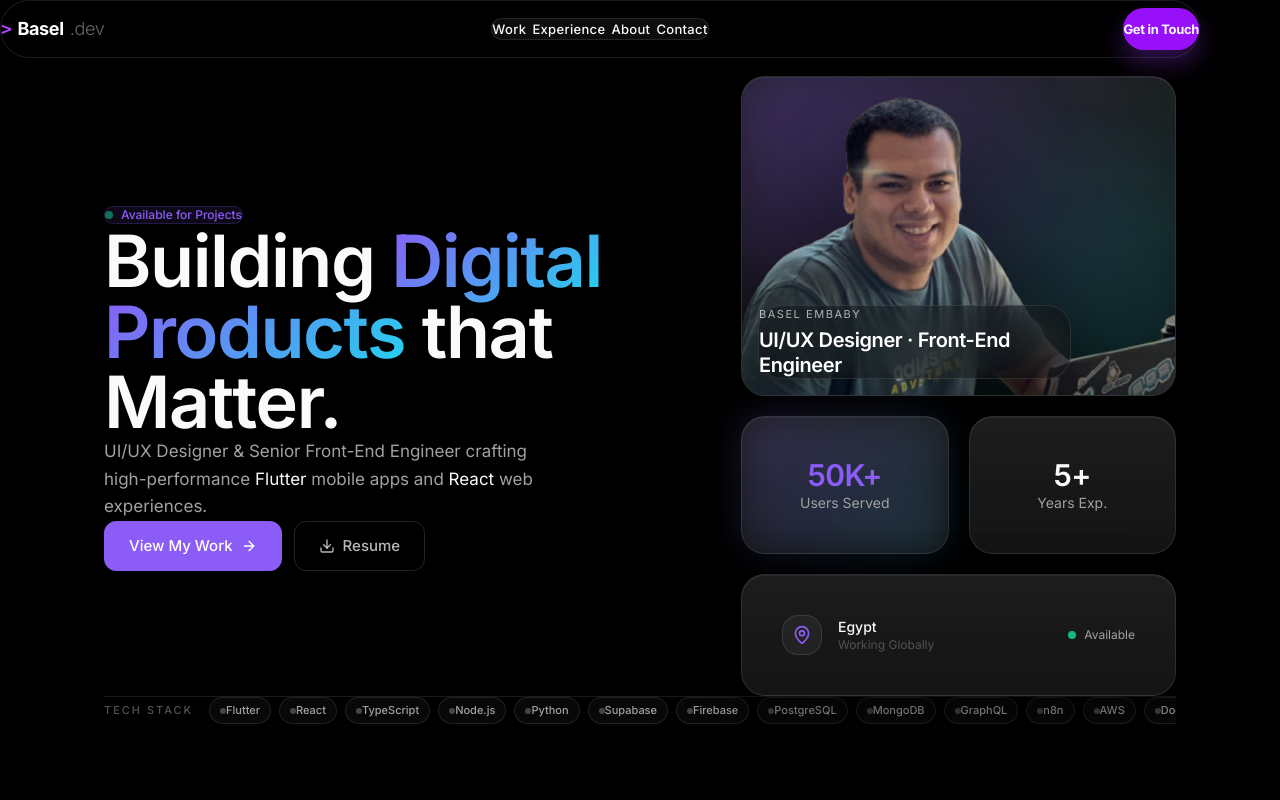
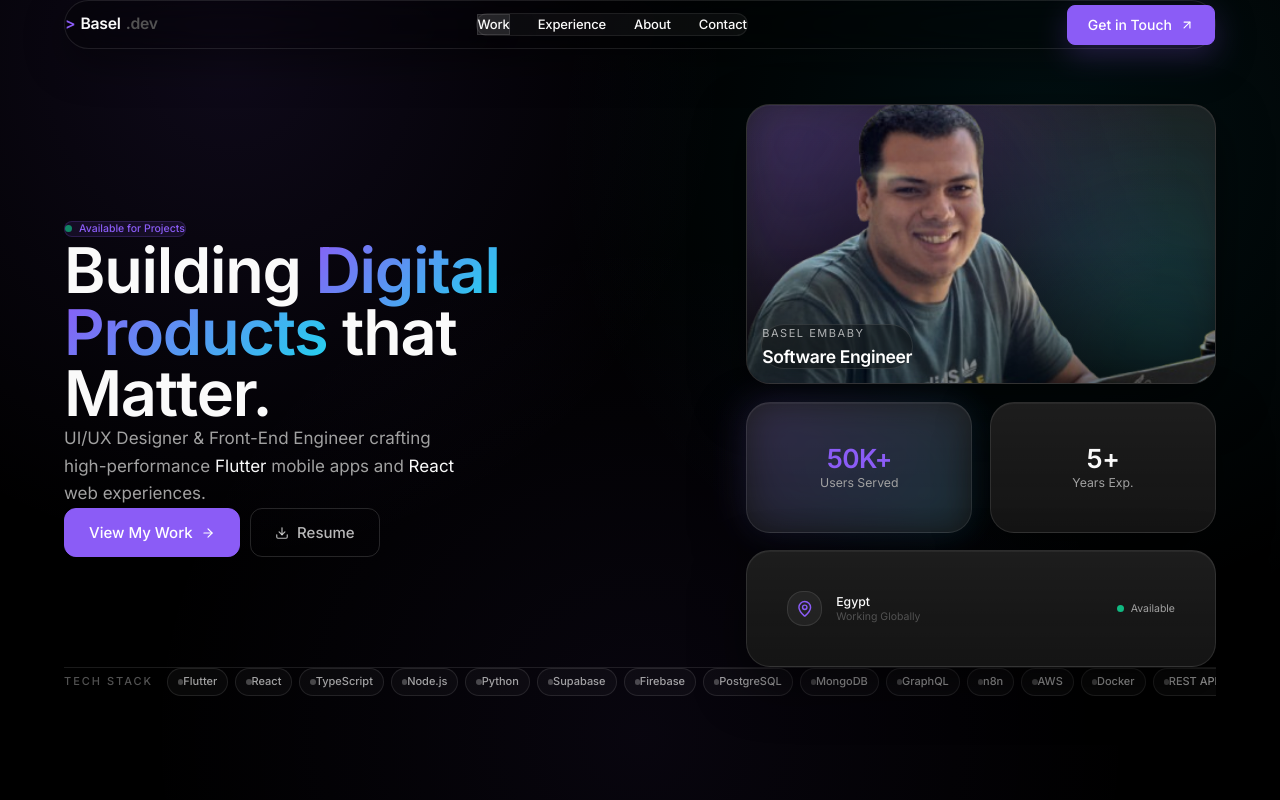
Before and after one commit to engbasel/baselembaby, a React (Vite) app: page / in a window 1280 px wide. Shown: the top 800 px of the page. Built offline with nearby package versions, Linux system fonts and the light colour scheme; a web font is replaced by a local one.

Commit message:
padding-top

```diff
--- a/index.html
+++ b/index.html
@@ -8,11 +8,11 @@
     <!-- SEO Meta Tags -->
     <meta
       name="description"
-      content="Basel Embaby - Senior Software Engineer specializing in Flutter mobile apps and React web interfaces. Building digital excellence."
+      content="Basel Embaby - Software Engineer specializing in Flutter mobile apps and React web interfaces. Building digital excellence."
     />
     <meta
       name="keywords"
-      content="Basel Embaby, Senior Software Engineer, Flutter Developer, React Developer, Mobile App Developer, Web Developer, Full Stack"
+      content="Basel Embaby, Software Engineer, Flutter Developer, React Developer, Mobile App Developer, Web Developer, Full Stack"
     />
     <meta name="author" content="Basel Embaby" />
     <meta name="robots" content="index, follow" />
@@ -21,11 +21,11 @@
     <meta property="og:type" content="website" />
     <meta
       property="og:title"
-      content="Basel Embaby - Senior Software Engineer"
+      content="Basel Embaby - Software Engineer"
     />
     <meta
       property="og:description"
-      content="Architecting Digital Excellence. Senior Software Engineer specializing in Flutter mobile apps and React web interfaces."
+      content="Architecting Digital Excellence. Software Engineer specializing in Flutter mobile apps and React web interfaces."
     />
     <meta property="og:image" content="/og-image.jpg" />
     <meta property="og:url" content="https://BASELEMBABY" />
@@ -34,7 +34,7 @@
     <meta name="twitter:card" content="summary_large_image" />
     <meta
       name="twitter:title"
-      content="Basel Embaby - Senior Software Engineer"
+      content="Basel Embaby - Software Engineer"
     />
     <meta
       name="twitter:description"
@@ -58,7 +58,7 @@
       rel="stylesheet"
     />
 
-    <title>Basel Embaby - Senior Software Engineer</title>
+    <title>Basel Embaby - Software Engineer</title>
   </head>
   <body>
     <div id="root"></div>
--- a/src/App.jsx
+++ b/src/App.jsx
@@ -11,7 +11,7 @@ import AllProjects from './pages/AllProjects';
 
 function HomePage() {
   return (
-    <div className="min-h-screen bg-[var(--color-bg)]">
+    <div className="min-h-screen">
       <Navbar />
       <main>
         <HeroBento />
@@ -27,7 +27,7 @@ function HomePage() {
 
 function App() {
   useEffect(() => {
-    document.title = 'Basel Embaby - Senior Software Engineer';
+    document.title = 'Basel Embaby - Software Engineer';
   }, []);
 
   return (
--- a/src/components/About.jsx
+++ b/src/components/About.jsx
@@ -78,7 +78,7 @@ const About = () => {
             >
               <p>
                 I'm a{' '}
-                <span className="text-[var(--color-text)] font-medium">Senior Software Engineer</span>{' '}
+                <span className="text-[var(--color-text)] font-medium">Software Engineer</span>{' '}
                 with 5+ years of experience building digital products. My journey started with curiosity about how apps work and evolved into a passion for crafting them.
               </p>
               <p>
--- a/src/components/HeroBento.jsx
+++ b/src/components/HeroBento.jsx
@@ -43,7 +43,7 @@ const HeroBento = () => {
   };
 
   return (
-    <section id="hero" className="min-h-screen flex items-center pt-32 pb-14 md:pt-36 md:pb-18 lg:pt-40">
+    <section id="hero" className="min-h-screen flex items-center pt-40 pb-14 md:pt-44 md:pb-18 lg:pt-48">
       <div className="container">
         <div className="grid grid-cols-1 lg:grid-cols-12 gap-5">
 
@@ -87,7 +87,7 @@ const HeroBento = () => {
                 custom={2}
                 className="text-[17px] text-[var(--color-text-secondary)] leading-relaxed mb-8 max-w-md"
               >
-                UI/UX Designer & Senior Front-End Engineer crafting high-performance{' '}
+                UI/UX Designer & Front-End Engineer crafting high-performance{' '}
                 <span className="text-[var(--color-text)]">Flutter</span> mobile apps and{' '}
                 <span className="text-[var(--color-text)]">React</span> web experiences.
               </motion.p>
@@ -142,7 +142,7 @@ const HeroBento = () => {
                     Basel Embaby
                   </p>
                   <h2 className="font-display text-[18px] sm:text-xl font-semibold text-white tracking-[-0.03em] leading-tight">
-                    UI/UX Designer · Front-End Engineer
+                     Software Engineer
                   </h2>
                 </div>
               </div>
--- a/src/components/Navbar.jsx
+++ b/src/components/Navbar.jsx
@@ -1,6 +1,6 @@
-import { useState, useEffect } from 'react';
-import { motion, AnimatePresence } from 'framer-motion';
-import { Menu, X } from 'lucide-react';
+import { useEffect, useMemo, useRef, useState } from 'react';
+import { AnimatePresence, motion } from 'framer-motion';
+import { Menu, X, ArrowUpRight } from 'lucide-react';
 
 const navLinks = [
   { name: 'Work', href: '#work' },
@@ -9,150 +9,232 @@ const navLinks = [
   { name: 'Contact', href: '#contact' },
 ];
 
+function getScrollOffset(navEl) {
+  const navH = navEl?.getBoundingClientRect().height ?? 64;
+  const topGap = 28;
+  return Math.round(navH + topGap);
+}
+
 const Navbar = () => {
+  const navRef = useRef(null);
   const [isScrolled, setIsScrolled] = useState(false);
   const [isMobileMenuOpen, setIsMobileMenuOpen] = useState(false);
+  const [activeHref, setActiveHref] = useState('#work');
+
+  const sectionHrefs = useMemo(() => navLinks.map((l) => l.href), []);
 
   useEffect(() => {
-    const handleScroll = () => {
-      setIsScrolled(window.scrollY > 20);
-    };
-    window.addEventListener('scroll', handleScroll, { passive: true });
-    return () => window.removeEventListener('scroll', handleScroll);
+    const onScroll = () => setIsScrolled(window.scrollY > 16);
+    onScroll();
+    window.addEventListener('scroll', onScroll, { passive: true });
+    return () => window.removeEventListener('scroll', onScroll);
   }, []);
 
   useEffect(() => {
     document.body.style.overflow = isMobileMenuOpen ? 'hidden' : '';
-    return () => { document.body.style.overflow = ''; };
+    return () => {
+      document.body.style.overflow = '';
+    };
   }, [isMobileMenuOpen]);
+
+  useEffect(() => {
+    const sectionEls = sectionHrefs
+      .map((href) => document.querySelector(href))
+      .filter(Boolean);
+
+    if (!sectionEls.length) return undefined;
+
+    const offset = getScrollOffset(navRef.current);
+    const observer = new IntersectionObserver(
+      (entries) => {
+        const visible = entries
+          .filter((e) => e.isIntersecting)
+          .sort((a, b) => (b.intersectionRatio ?? 0) - (a.intersectionRatio ?? 0))[0];
+        if (visible?.target?.id) setActiveHref(`#${visible.target.id}`);
+      },
+      {
+        root: null,
+        rootMargin: `-${offset}px 0px -55% 0px`,
+        threshold: [0.12, 0.18, 0.25],
+      }
+    );
+
+    sectionEls.forEach((el) => observer.observe(el));
+    return () => observer.disconnect();
+  }, [sectionHrefs]);
 
   const scrollToSection = (e, href) => {
     e.preventDefault();
-    const element = document.querySelector(href);
-    if (element) {
-      const offset = 80;
-      const top = element.getBoundingClientRect().top + window.scrollY - offset;
+    const el = document.querySelector(href);
+    if (!el) return;
+
+    const offset = getScrollOffset(navRef.current);
+    const top = el.getBoundingClientRect().top + window.scrollY - offset;
+
+    setActiveHref(href);
     window.scrollTo({ top, behavior: 'smooth' });
     setIsMobileMenuOpen(false);
-    }
   };
 
   const scrollToTop = (e) => {
     e.preventDefault();
+    setIsMobileMenuOpen(false);
     window.scrollTo({ top: 0, behavior: 'smooth' });
   };
 
   return (
     <>
       <motion.header
-        initial={{ y: -100, opacity: 0 }}
+        initial={{ y: -22, opacity: 0 }}
         animate={{ y: 0, opacity: 1 }}
-        transition={{ duration: 0.6, ease: [0.22, 1, 0.36, 1] }}
-        className="fixed top-0 left-0 right-0 z-50 pt-5 md:pt-8"
+        transition={{ duration: 0.45, ease: [0.22, 1, 0.36, 1] }}
+        className="fixed inset-x-0 top-0 z-50 pt-4 md:pt-6"
       >
-        <div className="max-w-[1200px] mx-auto px-6">
+        <div className="container relative">
           <nav
-            className={`grid grid-cols-[1fr_auto_1fr] items-center h-[58px] px-5 rounded-full border transition-all duration-500 ${
+            ref={navRef}
+            className={[
+              'pointer-events-auto',
+              'grid grid-cols-[auto_1fr_auto] items-center',
+              'h-12 md:h-14',
+              'px-4 md:px-5',
+              'rounded-full border transition-all duration-300',
               isScrolled
-                ? 'bg-black/60 backdrop-blur-2xl border-white/15 shadow-[0_20px_40px_rgba(0,0,0,0.4)]'
-                : 'bg-black/20 backdrop-blur-md border-white/10 shadow-none'
-            }`}
+                ? 'bg-black/55 backdrop-blur-2xl border-white/14 shadow-[0_18px_45px_rgba(0,0,0,0.55)]'
+                : 'bg-black/30 backdrop-blur-xl border-white/10 shadow-[0_14px_40px_rgba(0,0,0,0.40)]',
+            ].join(' ')}
+            aria-label="Primary"
           >
-            {/* Left: Logo Section */}
-            <div className="flex justify-start">
+            {/* Logo */}
             <a
               href="#"
               onClick={scrollToTop}
-                className="flex items-center gap-1.5 font-display text-[16px] md:text-[18px] font-bold tracking-tight group"
+              className="flex items-center gap-1.5 font-display text-[15px] md:text-lg font-semibold tracking-[-0.03em] select-none"
+              aria-label="Go to top"
             >
-                <span className="text-purple-500 font-mono transition-transform group-hover:-translate-x-0.5">&gt;</span>
-                <span className="text-white">Basel</span>
-                <span className="text-white/40 font-light">.dev</span>
+              <span className="text-[var(--color-accent)]">&gt;</span>
+              <span className="text-[var(--color-text)]">Basel</span>
+              <span className="text-[var(--color-text-muted)]">.dev</span>
             </a>
-            </div>
 
-            {/* Center: Desktop Links In Separate Container */}
-            <div className="hidden md:flex justify-center items-center">
-              <div className="flex items-center gap-1.5 rounded-full p-1 border border-white/10 bg-white/5 backdrop-blur-xl">
-                {navLinks.map((link) => (
-                  <a
+            {/* Desktop links */}
+            <div className="hidden md:flex justify-center">
+              <div className="flex items-center gap-8 rounded-full p-1.5 border border-white/8 bg-white/4 backdrop-blur-xl">
+                {navLinks.map((link) => {
+                  const isActive = activeHref === link.href;
+                  return (
+                    <motion.a
                       key={link.name}
                       href={link.href}
                       onClick={(e) => scrollToSection(e, link.href)}
-                    className="px-[18px] py-[7px] text-[13px] font-medium tracking-wide text-white/70 hover:text-white transition-all duration-300 rounded-full hover:bg-white/10"
+                      aria-current={isActive ? 'page' : undefined}
+                      whileTap={{ scale: 0.98 }}
+                      className={[
+                        'relative rounded-xl px-[18px] py-2 text-[13px] font-medium tracking-[-0.01em] transition-colors duration-200',
+                        'focus-visible:outline-none focus-visible:ring-2 focus-visible:ring-[var(--color-accent)]/60',
+                        isActive ? 'text-white' : 'text-white/70 hover:text-white',
+                        'after:content-[\'\'] after:absolute after:left-5 after:right-5 after:bottom-1 after:h-px after:rounded-full after:bg-white/0 after:transition-colors after:duration-200',
+                        isActive ? 'after:bg-white/0' : 'hover:after:bg-white/25',
+                      ].join(' ')}
                     >
-                    {link.name}
-                  </a>
-                ))}
+                      {isActive && (
+                        <motion.span
+                          layoutId="navActivePill"
+                          className="absolute inset-0 rounded-x0.5 bg-white/10 border border-white/10 shadow-[0_10px_24px_rgba(0,0,0,0.35)]"
+                          transition={{ type: 'spring', stiffness: 480, damping: 40 }}
+                          aria-hidden="true"
+                        />
+                      )}
+                      <span className="relative">{link.name}</span>
+                    </motion.a>
+                  );
+                })}
               </div>
             </div>
 
-            {/* Right: CTA Section */}
-            <div className="flex justify-end items-center gap-4">
+            {/* Right side */}
+            <div className="flex items-center justify-end gap-2">
               <a
                 href="#contact"
                 onClick={(e) => scrollToSection(e, '#contact')}
-                className="hidden md:inline-flex items-center justify-center h-[42px] px-6 rounded-full bg-purple-600 text-white text-[13px] font-bold tracking-tight hover:bg-purple-500 hover:scale-[1.03] active:scale-[0.97] transition-all duration-300 shadow-[0_12px_24px_rgba(147,51,234,0.35)]"
+                className="hidden md:inline-flex btn btn-primary rounded-full px-5 shadow-[0_10px_30px_rgba(139,92,246,0.25)]"
               >
                 Get in Touch
+                <ArrowUpRight className="w-4 h-4" />
               </a>
 
-              {/* Mobile Menu Icon */}
               <button
-                className="md:hidden w-10 h-10 flex items-center justify-center text-white/80 hover:text-white rounded-full transition-colors"
-                onClick={() => setIsMobileMenuOpen(!isMobileMenuOpen)}
-                aria-label="Toggle menu"
+                type="button"
+                className="md:hidden w-10 h-10 flex items-center justify-center text-[var(--color-text)] rounded-full hover:bg-white/5 transition-colors"
+                onClick={() => setIsMobileMenuOpen((v) => !v)}
+                aria-label={isMobileMenuOpen ? 'Close menu' : 'Open menu'}
+                aria-expanded={isMobileMenuOpen}
               >
-                {isMobileMenuOpen ? <X size={24} /> : <Menu size={24} />}
+                {isMobileMenuOpen ? <X size={22} /> : <Menu size={22} />}
               </button>
             </div>
           </nav>
         </div>
       </motion.header>
 
-      {/* Mobile Menu Backdrop & Panel */}
+      {/* Mobile menu */}
       <AnimatePresence>
         {isMobileMenuOpen && (
           <>
-            <motion.div
+            <motion.button
+              type="button"
               initial={{ opacity: 0 }}
               animate={{ opacity: 1 }}
               exit={{ opacity: 0 }}
-              className="fixed inset-0 z-40 bg-black/90 backdrop-blur-md md:hidden"
+              transition={{ duration: 0.18 }}
+              className="fixed inset-0 z-40 bg-black/80 backdrop-blur-sm md:hidden"
               onClick={() => setIsMobileMenuOpen(false)}
+              aria-label="Close menu"
             />
 
             <motion.div
-              initial={{ opacity: 0, scale: 0.95, y: -20 }}
-              animate={{ opacity: 1, scale: 1, y: 0 }}
-              exit={{ opacity: 0, scale: 0.95, y: -20 }}
-              transition={{ duration: 0.3, ease: [0.22, 1, 0.36, 1] }}
-              className="fixed top-24 left-6 right-6 z-50 md:hidden"
+              initial={{ opacity: 0, y: -10, scale: 0.98 }}
+              animate={{ opacity: 1, y: 0, scale: 1 }}
+              exit={{ opacity: 0, y: -10, scale: 0.98 }}
+              transition={{ duration: 0.22, ease: [0.22, 1, 0.36, 1] }}
+              className="fixed top-[88px] left-4 right-4 z-50 md:hidden"
             >
-              <div className="bg-[#0c0c0c] border border-white/10 rounded-[32px] p-4 shadow-[0_30px_60px_rgba(0,0,0,0.8)] overflow-hidden">
-                <nav className="flex flex-col gap-10 py-1">
-                  {navLinks.map((link, index) => (
+              <div className="rounded-3xl border border-white/10 bg-[var(--color-surface)] shadow-[0_28px_70px_rgba(0,0,0,0.65)] overflow-hidden">
+                <nav className="p-3 flex flex-col gap-2" aria-label="Mobile">
+                  {navLinks.map((link, index) => {
+                    const isActive = activeHref === link.href;
+                    return (
                       <motion.a
                         key={link.name}
                         href={link.href}
                         onClick={(e) => scrollToSection(e, link.href)}
                         initial={{ opacity: 0, x: -10 }}
                         animate={{ opacity: 1, x: 0 }}
-                      transition={{ delay: index * 0.05 + 0.1 }}
-                      className="flex items-center gap-4 px-5 py-[14px] rounded-[20px] text-[15px] font-semibold text-white/60 hover:text-white hover:bg-white/5 transition-colors group"
+                        transition={{ delay: index * 0.045 }}
+                        className={[
+                          'flex items-center justify-between gap-4 px-5 py-4 rounded-2xl transition-colors',
+                          isActive
+                            ? 'bg-white/6 text-[var(--color-text)]'
+                            : 'text-[var(--color-text-secondary)] hover:text-[var(--color-text)] hover:bg-[var(--color-surface-hover)]',
+                        ].join(' ')}
                       >
-                      <span className="text-purple-500/40 text-[11px] font-mono group-hover:text-purple-500 transition-colors">
+                        <span className="flex items-center gap-4">
+                          <span className="text-[var(--color-accent)] text-xs font-semibold tabular-nums">
                             0{index + 1}
                           </span>
-                      {link.name}
+                          <span className="text-[15px] font-semibold">{link.name}</span>
+                        </span>
+                        <ArrowUpRight className="w-4 h-4 text-white/40" />
                       </motion.a>
-                  ))}
+                    );
+                  })}
                 </nav>
-                <div className="mt-4 pt-4 border-t border-white/5">
+
+                <div className="p-3 pt-0">
                   <a
                     href="#contact"
                     onClick={(e) => scrollToSection(e, '#contact')}
-                    className="flex items-center justify-center w-full h-[54px] rounded-[20px] text-[15px] font-bold bg-purple-600 text-white shadow-lg active:scale-95 transition-all"
+                    className="flex items-center justify-center w-full py-4 rounded-2xl text-[15px] font-semibold bg-[var(--color-accent)] text-white hover:bg-[var(--color-accent-hover)] transition-colors"
                   >
                     Get in Touch
                   </a>
--- a/src/index.css
+++ b/src/index.css
@@ -82,8 +82,9 @@
 
 html {
   scroll-behavior: smooth;
-  font-size: 16px;
+  font-size: 14px;
   -webkit-text-size-adjust: 100%;
+  background: var(--color-bg);
 }
 
 body {
@@ -91,7 +92,12 @@ body {
   font-size: 16px;
   line-height: 1.6;
   color: var(--color-text);
-  background: var(--color-bg);
+  background-color: var(--color-bg);
+  background-image:
+    radial-gradient(900px circle at 18% 8%, rgba(139, 92, 246, 0.10), transparent 55%),
+    radial-gradient(900px circle at 82% 18%, rgba(34, 211, 238, 0.08), transparent 55%),
+    radial-gradient(900px circle at 50% 92%, rgba(139, 92, 246, 0.06), transparent 55%);
+  background-attachment: fixed;
   -webkit-font-smoothing: antialiased;
   -moz-osx-font-smoothing: grayscale;
   overflow-x: hidden;
@@ -132,7 +138,7 @@ button {
 
 .container {
   width: 100%;
-  max-width: 1200px;
+  max-width: 1320px;
   margin-left: auto;
   margin-right: auto;
   padding-left: var(--space-6);
@@ -150,6 +156,12 @@ button {
   .container {
     padding-left: var(--space-16);
     padding-right: var(--space-16);
+  }
+}
+
+@media (min-width: 1536px) {
+  .container {
+    max-width: 1440px;
   }
 }
 
```
Lines whose indentation alone changed are shown as unchanged.
